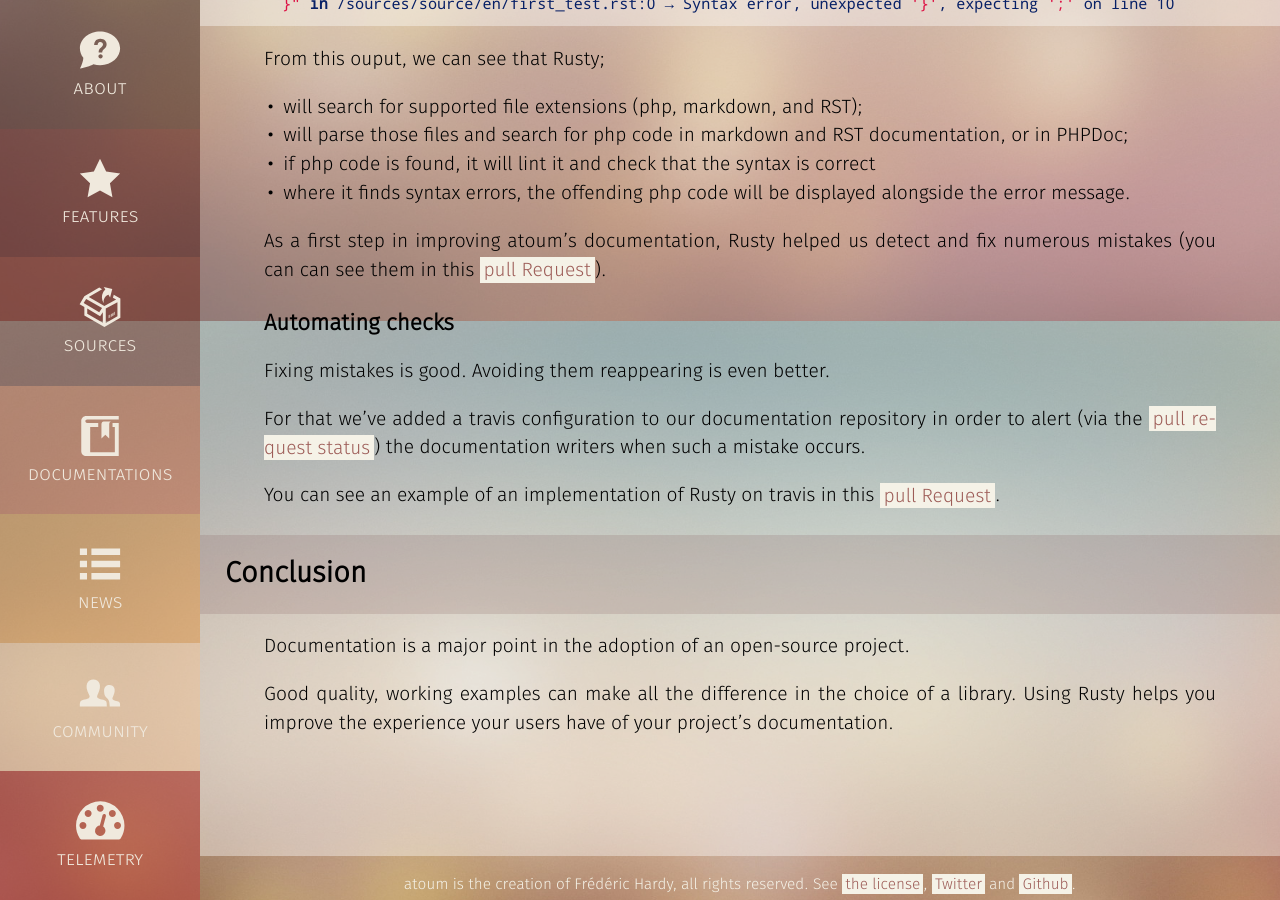
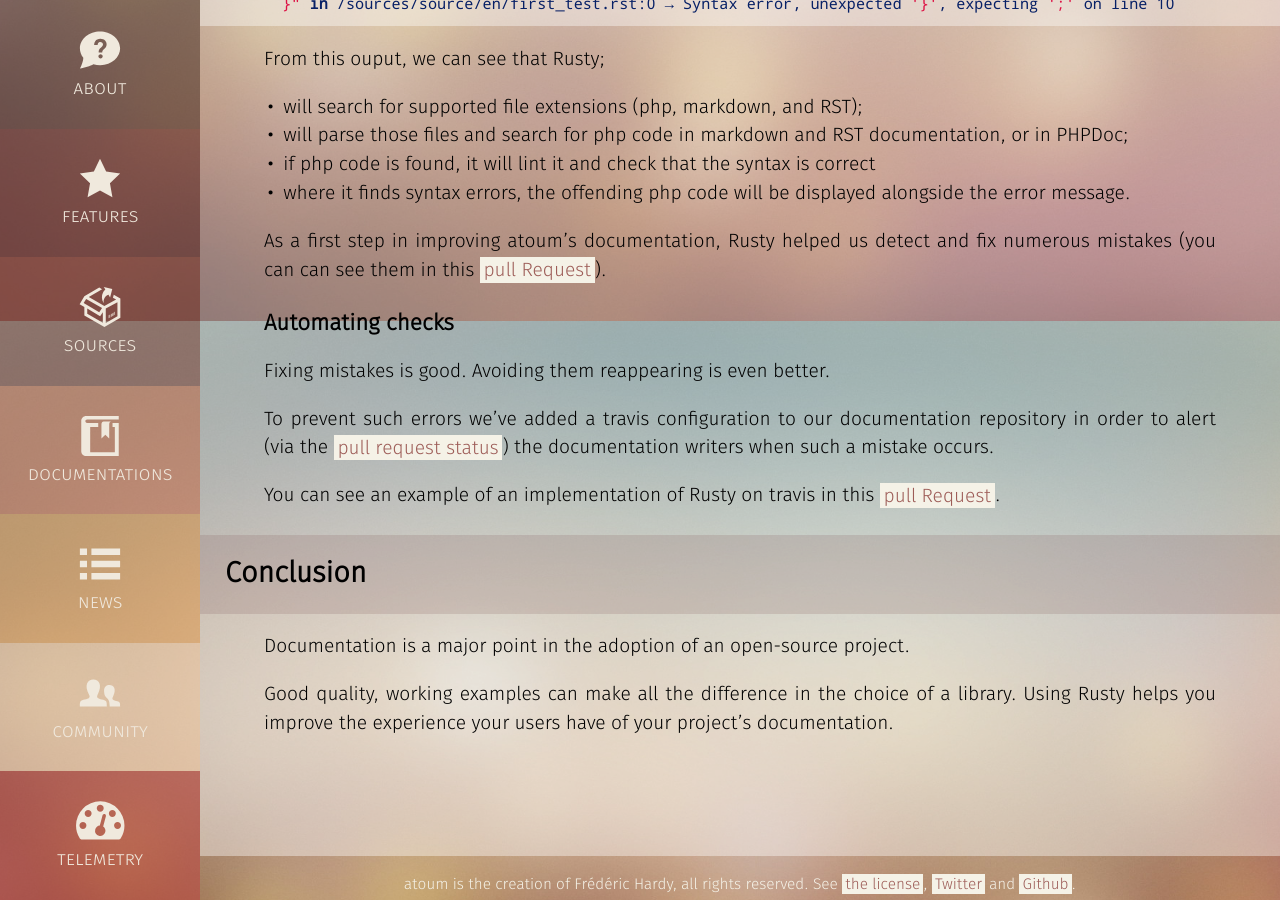
Before and after one commit to atoum/atoum.github.io, a Jekyll site: the page built from _posts/2016-12-31-improving-atoum-documentation-with-rust.markdown, in a window 1280 px wide and 900 px high, scrolled down 2379 px. Built offline with Jekyll 4.4.1, drawn with Linux system fonts in a browser that asks for light colours; comment, search, counter and statistics services are not loaded; a style sheet for code colours, icons or effects is not loaded.

Commit message:
improve Automating checks section after review

```diff
--- a/_posts/2016-12-31-improving-atoum-documentation-with-rust.markdown
+++ b/_posts/2016-12-31-improving-atoum-documentation-with-rust.markdown
@@ -102,7 +102,7 @@ As a first step in improving atoum's documentation, Rusty helped us detect and f
 
 Fixing mistakes is good. Avoiding them reappearing is even better.
 
-For that we've added a travis configuration to our documentation repository in order to alert (via the [pull request status](https://github.com/blog/1935-see-results-from-all-pull-request-status-checks)) the documentation writers when such a mistake occurs.
+To prevent such errors we've added a travis configuration to our documentation repository in order to alert (via the [pull request status](https://github.com/blog/1935-see-results-from-all-pull-request-status-checks)) the documentation writers when such a mistake occurs.
 
 You can see an example of an implementation of Rusty on travis in this [pull Request](https://github.com/atoum/atoum-documentation/pull/210).
 
```
